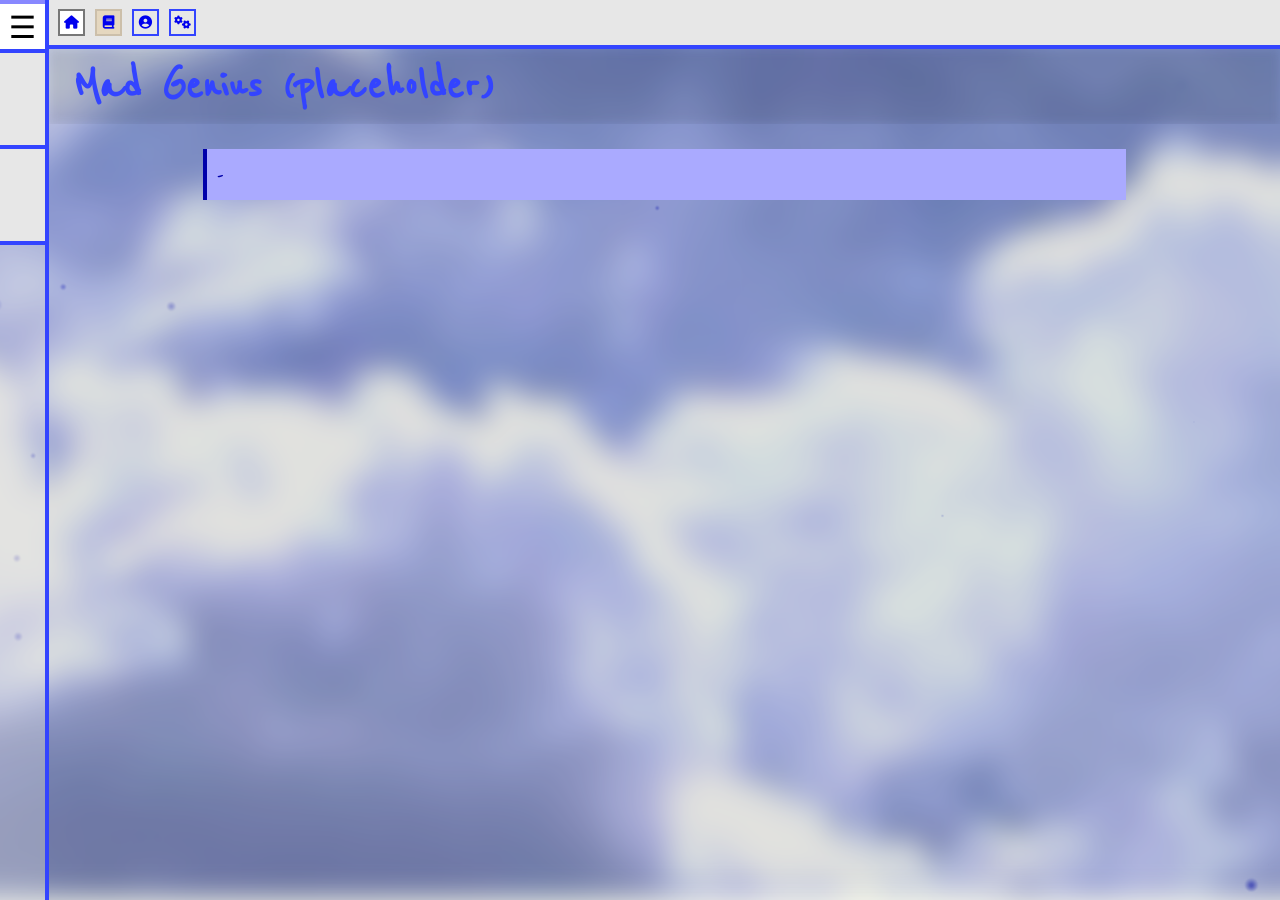
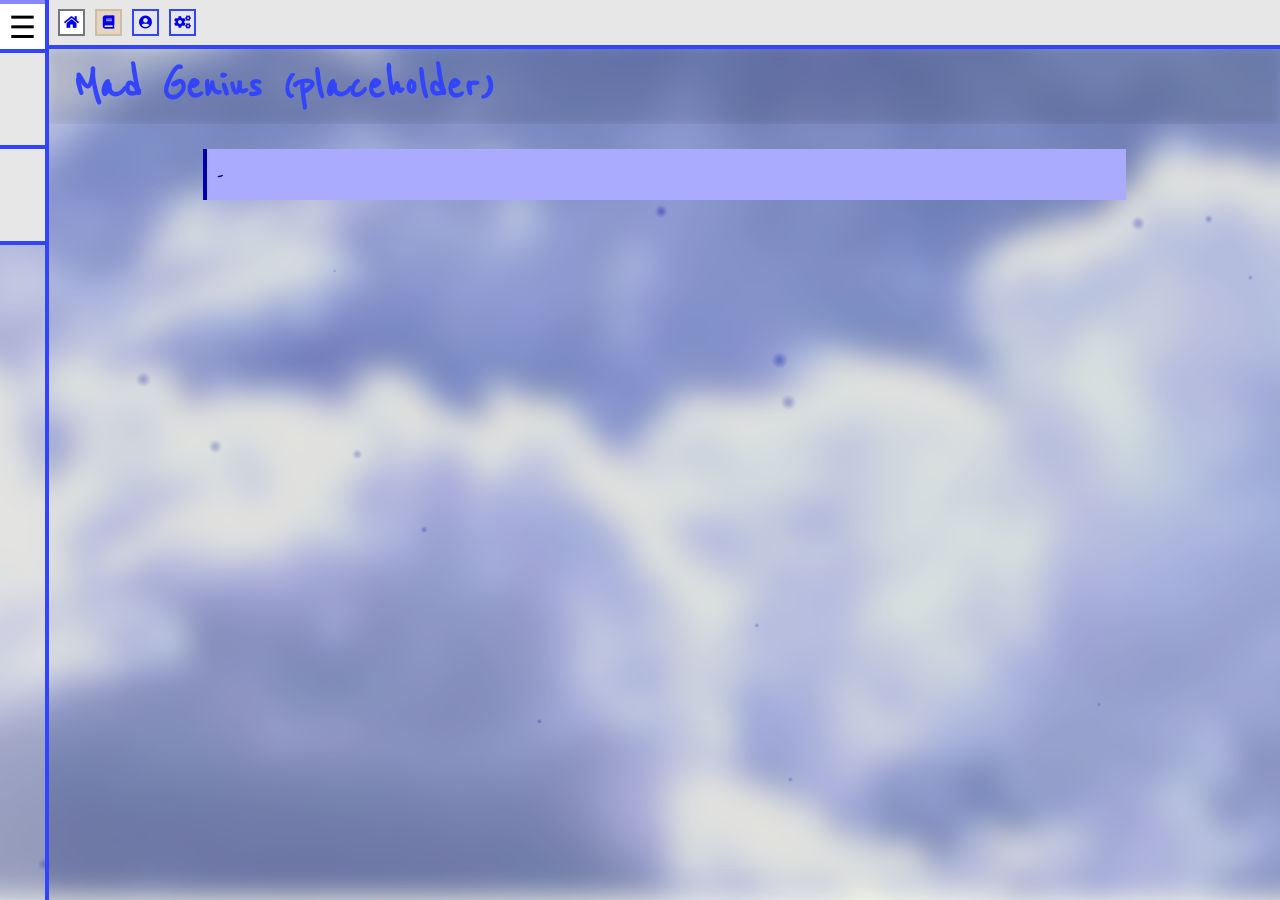
Before and after one commit to qaznotquaz/qazs-zeitgeist-library, a Jekyll site: the page built from docs/pages/_volumes/concentration/mad-genius.md, in a window 1280 px wide. Built offline with Jekyll 4.4.1, drawn with Linux system fonts in a browser that asks for light colours; nearby versions of some CDN libraries; some web fonts are replaced; library files that are not in the unit come from our copies.

Commit message:
attempting to integrate font awesome correctly via sass

```diff
--- a/docs/_includes/head.html
+++ b/docs/_includes/head.html
@@ -3,7 +3,6 @@
   <meta http-equiv="X-UA-Compatible" content="IE=edge">
   <meta name="viewport" content="width=device-width, initial-scale=1">
   <!--suppress HtmlUnknownTarget -->
-  <link rel="stylesheet" href="{{ '/assets/fontawesome-free-5.15.3-web/css/font-awesome.min.css' | relative_url }}">
   <link rel="stylesheet" href="{{ '/assets/' | append: page.skin | append: '.css' | relative_url }}">
   <title>{{ page.title | default: 'This page has no title.'}}</title>
 </head>
--- a/docs/_sass/_default.scss
+++ b/docs/_sass/_default.scss
@@ -1,4 +1,6 @@
 @import url("https://fonts.googleapis.com/css2?family=Ubuntu:wght@300;700&display=swap");
+@import "font-awesome/fontawesome.scss";
+@import "font-awesome/solid.scss";
 
 @font-face {
   font-family: Ubuntu, sans-serif;
```
